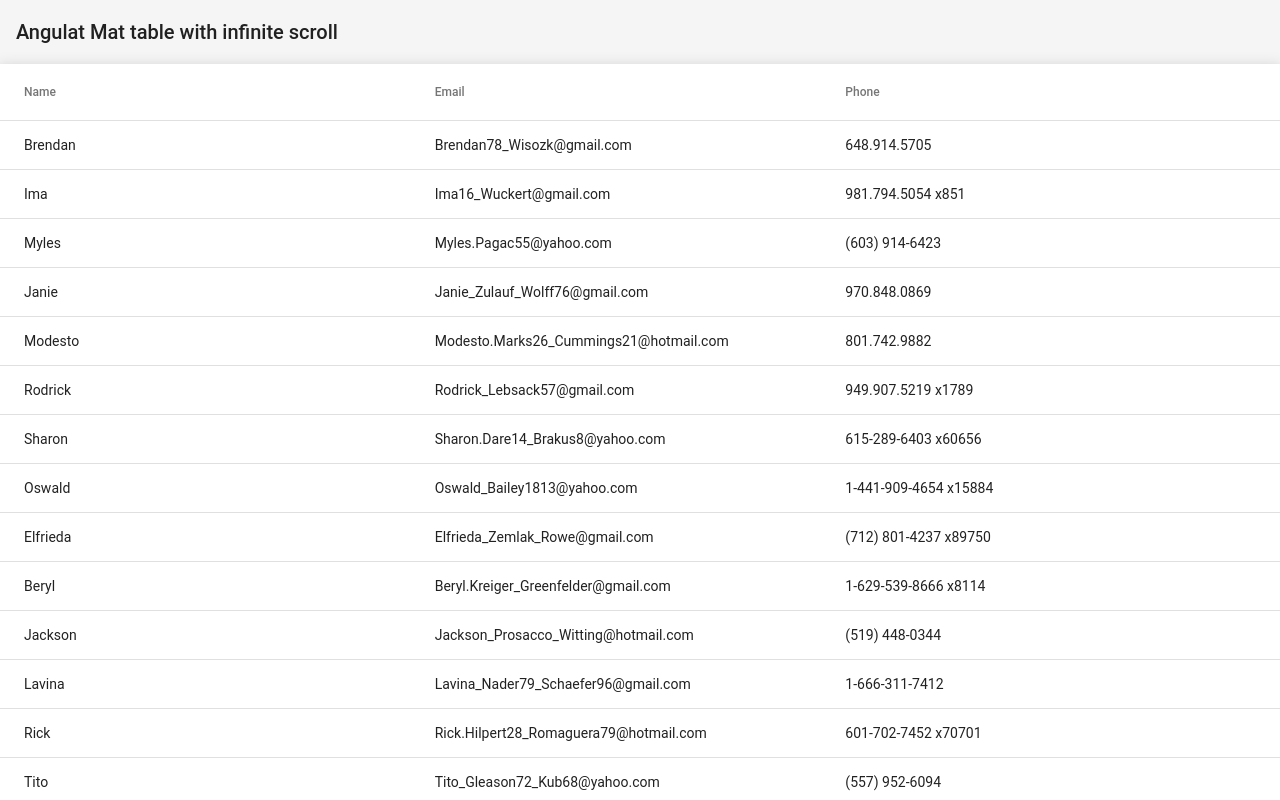
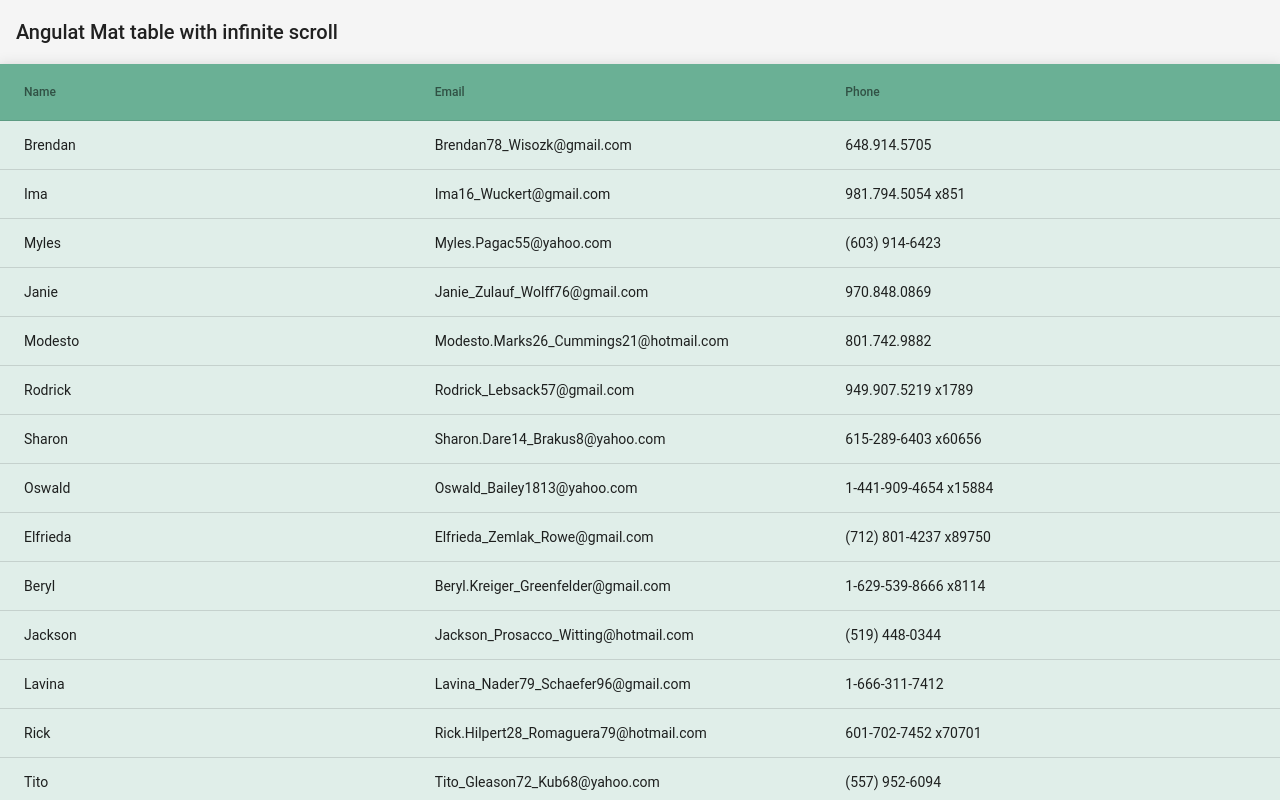
Before and after one commit to BarathC/angular-mattable-infinitescroll, an Angular app: page / in a window 1280 px wide. Built offline with nearby package versions, Linux system fonts and the light colour scheme.

Commit message:
5 files modified

```diff
--- a/src/app/app-table/app-table.component.css
+++ b/src/app/app-table/app-table.component.css
@@ -9,3 +9,11 @@ table {
 .mat-table{
   overflow: auto;
 }
+
+.mat-row {
+  background-color: #E0EEE9;
+}
+
+.mat-header-row {
+  background-color:#6AB095
+}
--- a/src/app/app-table/app-table.component.html
+++ b/src/app/app-table/app-table.component.html
@@ -1,8 +1,15 @@
-<mat-table #tableref [dataSource]="dataSource" class="mat-elevation-z8" (scroll)='onTableScroll($event)'>
+<mat-table #tableref [dataSource]="dataSource" class="mat-elevation-z8" (scroll)='onTableScroll($event)'
+cdkDropList
+[cdkDropListData]="dataSource"
+(cdkDropListDropped)="dropTable($event)"
+cdkDragLockAxis='y'
+cdkDropListSortingDisabled=false
+
+>
   <!-- Name Column -->
   <ng-container matColumnDef="name">
     <mat-header-cell *matHeaderCellDef> Name </mat-header-cell>
-    <mat-cell *matCellDef="let element"> {{element.name}} </mat-cell>
+    <mat-cell cdkDragHandle *matCellDef="let element"> {{element.name}} </mat-cell>
   </ng-container>
 
   <!-- Email Column -->
@@ -18,5 +25,5 @@
   </ng-container>
 
   <mat-header-row *matHeaderRowDef="displayedColumns; sticky: true"></mat-header-row>
-  <mat-row *matRowDef="let row; columns: displayedColumns;"></mat-row>
+  <mat-row cdkDrag [cdkDragData]="row" *matRowDef="let row; columns: displayedColumns;"></mat-row>
 </mat-table>
--- a/src/app/app-table/app-table.component.ts
+++ b/src/app/app-table/app-table.component.ts
@@ -54,6 +54,10 @@ export class AppTableComponent implements OnInit {
 
   }
 
+  public dropTable(oEvent){
+    console.log(oEvent)
+  }
+
     //Scroll to position
   private fnScrollTo(position: number): void {
     if(!!this.oTableRef)
--- a/src/app/app.module.ts
+++ b/src/app/app.module.ts
@@ -7,9 +7,11 @@ import { AppTableComponent } from './app-table/app-table.component';
 import {MatTableModule} from '@angular/material/table';
 import { FakeuserService } from './fake-user.service';
 import {MatToolbarModule} from '@angular/material/toolbar';
+import {BrowserAnimationsModule} from '@angular/platform-browser/animations';
+import {DragDropModule} from '@angular/cdk/drag-drop';
 
 @NgModule({
-  imports:      [ BrowserModule, FormsModule, MatTableModule, MatToolbarModule ],
+  imports:      [ BrowserModule, BrowserAnimationsModule, FormsModule, MatToolbarModule, MatTableModule, DragDropModule ],
   declarations: [ AppComponent, AppTableComponent ],
   bootstrap:    [ AppComponent ],
   providers: [FakeuserService]
```
Also changed, not shown: package.json (+12 -12 lines).
